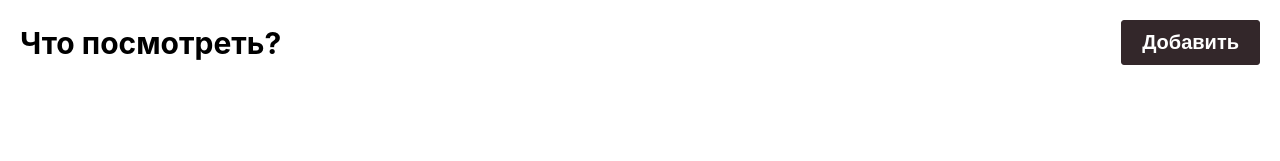
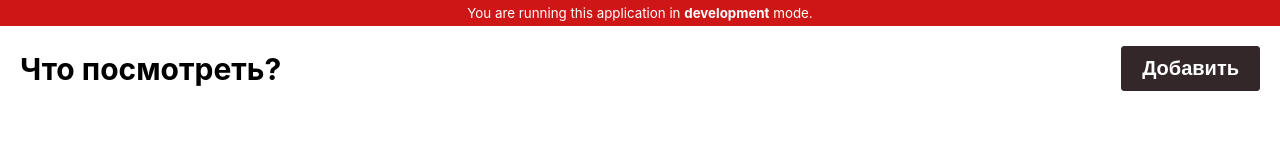
Before and after one commit to kvrvgixzis/watch-list-react-app, a React (Create React App) app: page / in a window 1280 px wide. Shown: the top 161 px of the page. Built offline with nearby package versions, Linux system fonts and the light colour scheme; no server answers.

Commit message:
add dev mode, for mock db, add POST error handler

```diff
--- a/db.json
+++ b/db.json
@@ -35,7 +35,7 @@
       "id": "1605216700335"
     },
     {
-      "title": "Код Гиас",
+      "title": "Код Гиас: Восставший Лелуш",
       "comment": "Одно из немногих аниме, что я смотрел, одно из немногих, что мне понравилось",
       "type": "Аниме",
       "added_by": "nktpfn",
--- a/src/api/urls.js
+++ b/src/api/urls.js
@@ -1,2 +1,7 @@
-export const API_FILMS =
-  'https://my-json-server.typicode.com/kvrvgixzis/watch-list-react-app/films';
+const isDev = process.env.NODE_ENV === 'development';
+
+const API_URL = isDev
+  ? 'http://0.0.0.0:3004'
+  : 'https://my-json-server.typicode.com/kvrvgixzis/watch-list-react-app';
+
+export const API_FILMS = `${API_URL}/films`;
--- a/src/components/Header.js
+++ b/src/components/Header.js
@@ -2,6 +2,8 @@ import { useDispatch } from 'react-redux';
 import { showAddForm } from '../redux/actions/app';
 import '../styles/Header.css';
 import { Button } from './Button';
+
+const isDev = process.env.NODE_ENV === 'development';
 
 export const Header = () => {
   const dispatch = useDispatch();
@@ -11,11 +13,24 @@ export const Header = () => {
     dispatch(showAddForm());
   };
 
+  const DevBlock = () => {
+    if (!isDev) return null;
+
+    return (
+      <div className="dev-block">
+        You are running this application in <b>{process.env.NODE_ENV}</b> mode.
+      </div>
+    );
+  };
+
   return (
     <header className="header">
-      <div className="header__title">Что посмотреть?</div>
-      <div className="header__right-pane">
-        <Button clickHandler={addBtnHandler} title={'Добавить'} />
+      <DevBlock />
+      <div className="header__body">
+        <div className="header__title">Что посмотреть?</div>
+        <div className="header__right-pane">
+          <Button clickHandler={addBtnHandler} title={'Добавить'} />
+        </div>
       </div>
     </header>
   );
--- a/src/redux/actions/films.js
+++ b/src/redux/actions/films.js
@@ -4,13 +4,18 @@ import { hideLoader, showAlert, showLoader } from './app';
 
 export function createFilm(film) {
   return async (dispatch) => {
-    const response = await fetch(API_FILMS, {
-      method: 'POST',
-      headers: { 'Content-Type': 'application/json' },
-      body: JSON.stringify(film),
-    });
-    const json = await response.json();
-    console.log('json: ', json);
+    try {
+      const response = await fetch(API_FILMS, {
+        method: 'POST',
+        headers: { 'Content-Type': 'application/json' },
+        body: JSON.stringify(film),
+      });
+      if (!response.ok) {
+        dispatch(showAlert('Ошибка при сохранении'));
+      }
+    } catch (error) {
+      dispatch(showAlert('Ошибка при сохранении'));
+    }
     dispatch({ type: CREATE_FILM, payload: film });
   };
 }
@@ -26,7 +31,11 @@ export function fetchFilms() {
   return async (dispatch) => {
     dispatch(showLoader());
     try {
+      console.log('API_FILMS: ', API_FILMS);
       const response = await fetch(API_FILMS);
+      if (!response.ok) {
+        dispatch(showAlert('Ошибка при сохранении'));
+      }
       const json = await response.json();
       dispatch({ type: FETCH_FILMS, payload: json });
     } catch (error) {
--- a/src/redux/store.js
+++ b/src/redux/store.js
@@ -1,12 +1,6 @@
-import { applyMiddleware, compose, createStore } from 'redux';
+import { applyMiddleware, createStore } from 'redux';
 import thunk from 'redux-thunk';
 import { inputFilter } from './middleware';
 import { root } from './reducers/root';
 
-export const store = createStore(
-  root,
-  compose(
-    applyMiddleware(thunk, inputFilter)
-    // window.__REDUX_DEVTOOLS_EXTENSION__ && window.__REDUX_DEVTOOLS_EXTENSION__()
-  )
-);
+export const store = createStore(root, applyMiddleware(thunk, inputFilter));
--- a/src/styles/Header.css
+++ b/src/styles/Header.css
@@ -1,6 +1,20 @@
 .header {
   width: 100%;
+}
+
+.dev-block {
+  font-size: smaller;
+  padding: 5px;
+  margin: 0;
+  width: 100%;
+  text-align: center;
+  background-color: rgb(206, 22, 22);
+  color: #fff;
+}
+
+.header__body {
   padding: 20px;
+  width: 100%;
   display: flex;
   align-items: center;
   justify-content: space-between;
```
